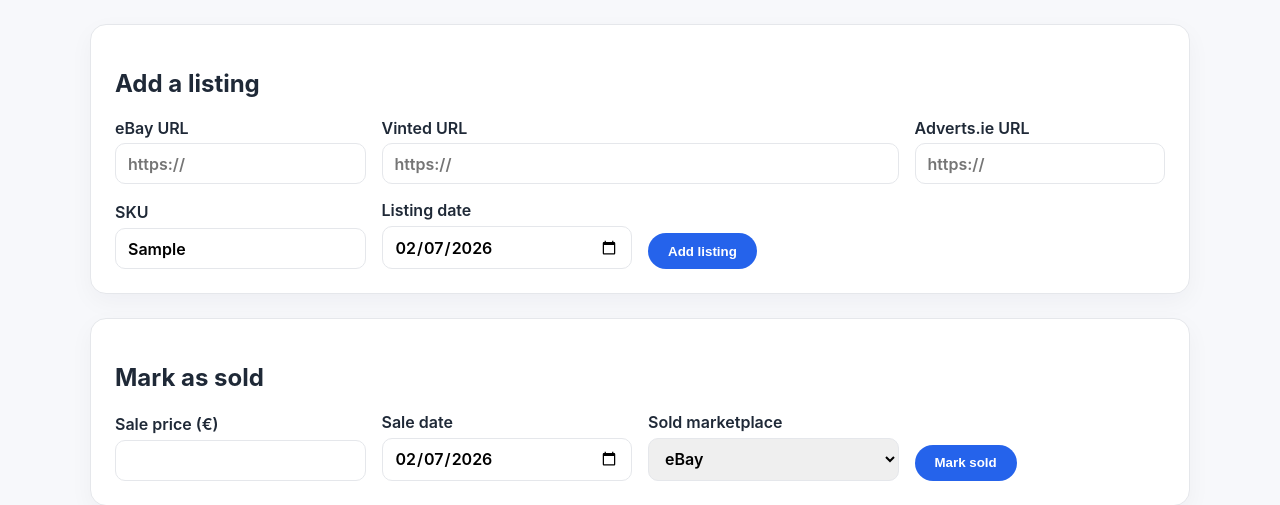
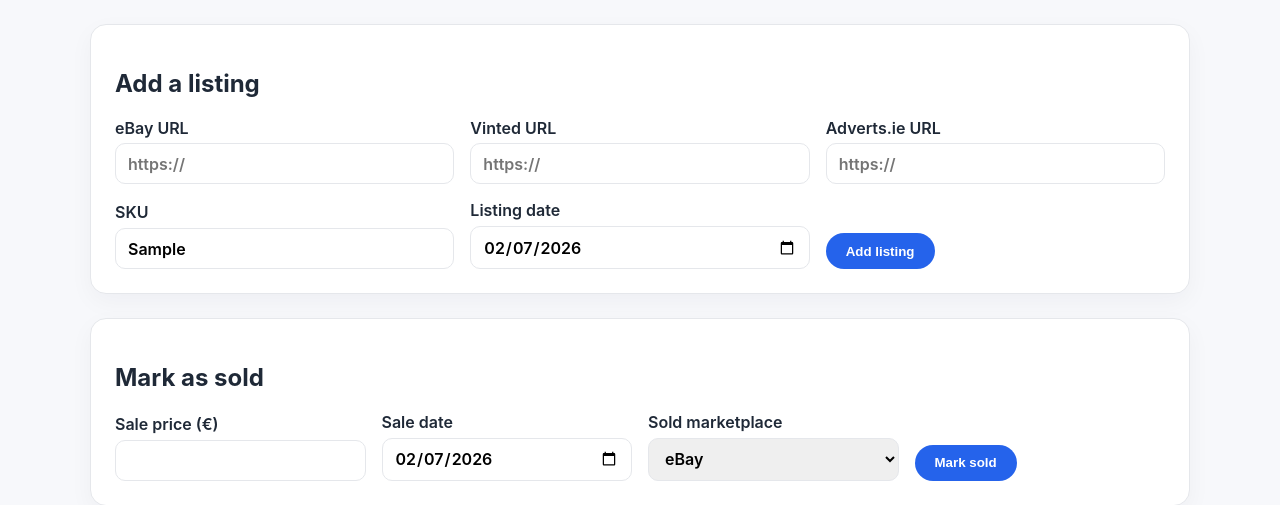
Before and after one commit to ps1-eng/super-potato, a Flask app: page /item/1 in a window 1280 px wide. Shown: the part 151-656 px from the top of the page. Run offline with Flask 3, Linux system fonts and the light colour scheme; tables that the repository leaves empty hold one stand-in row (values such as "Sample post").

Commit message:
Adjust listing URL field layout

```diff
--- a/static/styles.css
+++ b/static/styles.css
@@ -70,6 +70,10 @@ nav a:last-child {
   grid-template-columns: repeat(auto-fit, minmax(220px, 1fr));
   gap: 1rem;
   align-items: end;
+}
+
+.listing-grid {
+  grid-template-columns: repeat(3, minmax(220px, 1fr));
 }
 
 .grid label {
@@ -346,4 +350,7 @@ td:first-child {
   .span-2 {
     grid-column: span 1;
   }
+  .listing-grid {
+    grid-template-columns: repeat(auto-fit, minmax(220px, 1fr));
+  }
 }
--- a/templates/item_detail.html
+++ b/templates/item_detail.html
@@ -3,12 +3,12 @@
 {% block content %}
 <section class="card">
   <h2>Add a listing</h2>
-  <form class="grid" method="post" action="{{ url_for('add_listing', item_id=item.id) }}">
+  <form class="grid listing-grid" method="post" action="{{ url_for('add_listing', item_id=item.id) }}">
     <label>
       eBay URL
       <input type="url" name="ebay_url" placeholder="https://" />
     </label>
-    <label class="span-2">
+    <label>
       Vinted URL
       <input type="url" name="vinted_url" placeholder="https://" />
     </label>
```
